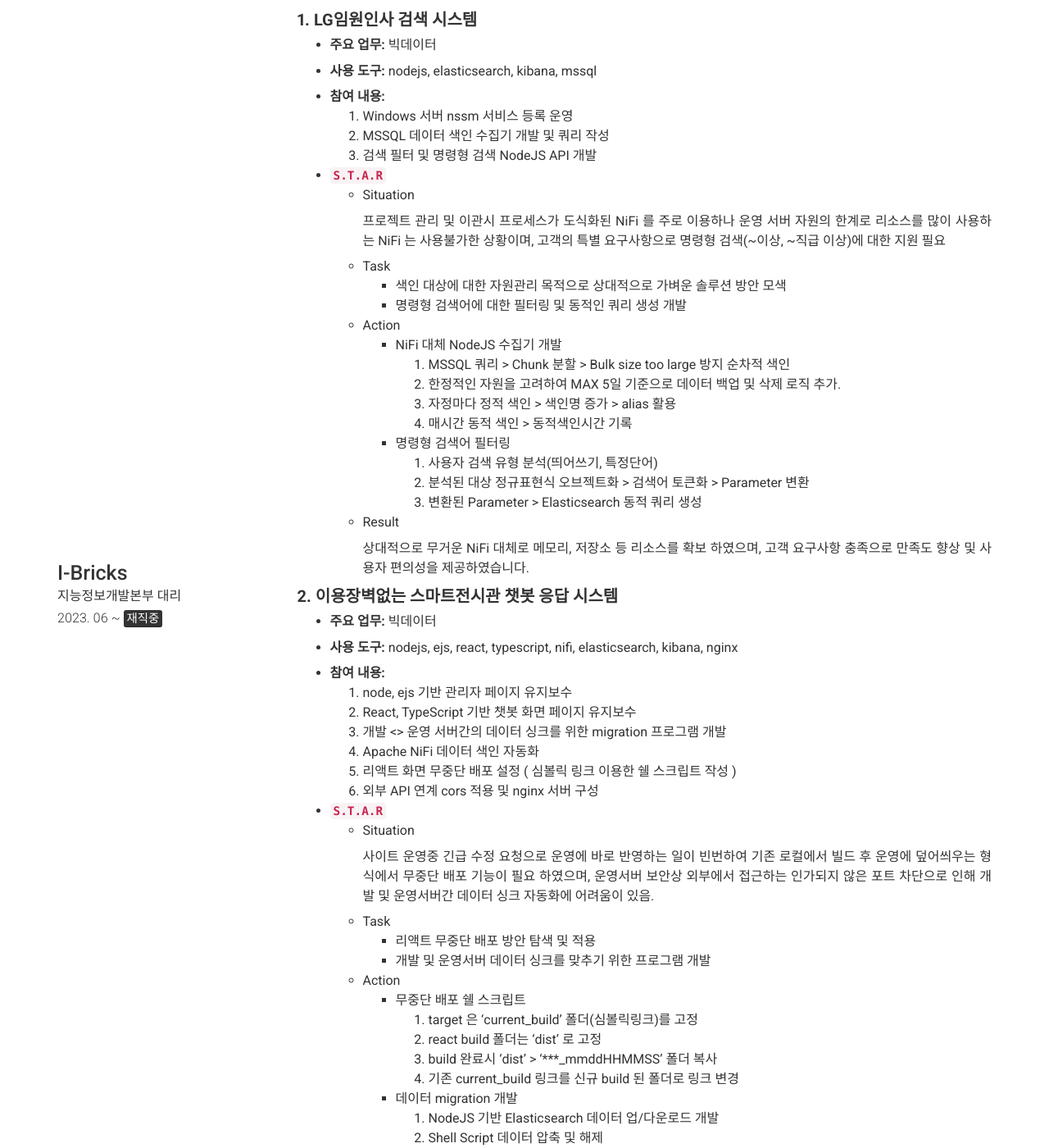
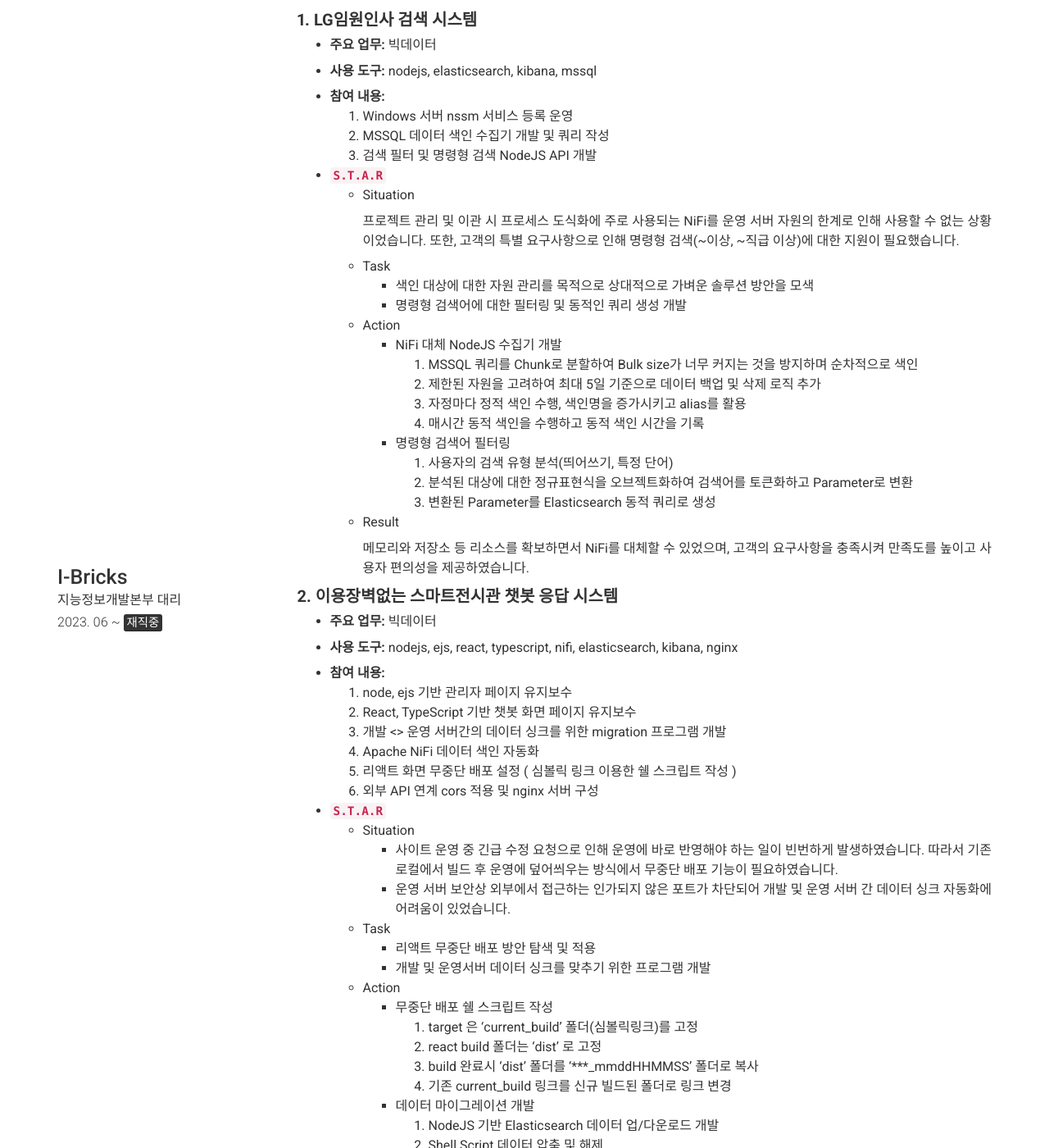
Before and after one commit to sihyeonleee/sihyeonleee.github.io, a Jekyll site: the page built from index.md, in a window 1280 px wide and 1400 px high, scrolled down 1855 px. Shown: the whole window at 82% size. Built offline with Jekyll 4.4.1, drawn with Linux system fonts in a browser that asks for light colours; nearby versions of some CDN libraries; some of the changed text lies outside the part shown.

Commit message:
no message

```diff
--- a/_config.yml
+++ b/_config.yml
@@ -183,26 +183,26 @@ content:
           - **`S.T.A.R`**
             - Situation
 
-              프로젝트 관리 및 이관시 프로세스가 도식화된 NiFi 를 주로 이용하나
-              운영 서버 자원의 한계로 리소스를 많이 사용하는 NiFi 는 사용불가한 상황이며,
-              고객의 특별 요구사항으로 명령형 검색(~이상, ~직급 이상)에 대한 지원 필요
+              프로젝트 관리 및 이관 시 프로세스 도식화에 주로 사용되는 NiFi를 운영
+              서버 자원의 한계로 인해 사용할 수 없는 상황이었습니다. 또한, 고객의
+              특별 요구사항으로 인해 명령형 검색(~이상, ~직급 이상)에 대한 지원이 필요했습니다.
             - Task
-              - 색인 대상에 대한 자원관리 목적으로 상대적으로 가벼운 솔루션 방안 모색
+              - 색인 대상에 대한 자원 관리를 목적으로 상대적으로 가벼운 솔루션 방안을 모색
               - 명령형 검색어에 대한 필터링 및 동적인 쿼리 생성 개발
             - Action
               - NiFi 대체 NodeJS 수집기 개발
-                1. MSSQL 쿼리 > Chunk 분할 > Bulk size too large 방지 순차적 색인
-                2. 한정적인 자원을 고려하여 MAX 5일 기준으로 데이터 백업 및 삭제 로직 추가.
-                3. 자정마다 정적 색인 > 색인명 증가 > alias 활용
-                4. 매시간 동적 색인 > 동적색인시간 기록
+                1. MSSQL 쿼리를 Chunk로 분할하여 Bulk size가 너무 커지는 것을 방지하며 순차적으로 색인
+                2. 제한된 자원을 고려하여 최대 5일 기준으로 데이터 백업 및 삭제 로직 추가
+                3. 자정마다 정적 색인 수행, 색인명을 증가시키고 alias를 활용
+                4. 매시간 동적 색인을 수행하고 동적 색인 시간을 기록
               - 명령형 검색어 필터링
-                1. 사용자 검색 유형 분석(띄어쓰기, 특정단어)
-                2. 분석된 대상 정규표현식 오브젝트화 > 검색어 토큰화 > Parameter 변환
-                3. 변환된 Parameter > Elasticsearch 동적 쿼리 생성
+                1. 사용자의 검색 유형 분석(띄어쓰기, 특정 단어)
+                2. 분석된 대상에 대한 정규표현식을 오브젝트화하여 검색어를 토큰화하고 Parameter로 변환
+                3. 변환된 Parameter를 Elasticsearch 동적 쿼리로 생성
             - Result
 
-                상대적으로 무거운 NiFi 대체로 메모리, 저장소 등 리소스를 확보 하였으며,
-                고객 요구사항 충족으로 만족도 향상 및 사용자 편의성을 제공하였습니다.
+                메모리와 저장소 등 리소스를 확보하면서 NiFi를 대체할 수 있었으며,
+                고객의 요구사항을 충족시켜 만족도를 높이고 사용자 편의성을 제공하였습니다.
 
           **2. 이용장벽없는 스마트전시관 챗봇 응답 시스템**
           ---
@@ -222,29 +222,29 @@ content:
 
           - **`S.T.A.R`**
             - Situation
-
-              사이트 운영중 긴급 수정 요청으로 운영에 바로 반영하는 일이 빈번하여
-              기존 로컬에서 빌드 후 운영에 덮어씌우는 형식에서 무중단 배포 기능이 필요 하였으며,
-              운영서버 보안상 외부에서 접근하는 인가되지 않은 포트 차단으로 인해 개발
-              및 운영서버간 데이터 싱크 자동화에 어려움이 있음.
+              - 사이트 운영 중 긴급 수정 요청으로 인해 운영에 바로 반영해야
+                하는 일이 빈번하게 발생하였습니다. 따라서 기존 로컬에서 빌드
+                후 운영에 덮어씌우는 방식에서 무중단 배포 기능이 필요하였습니다.
+              - 운영 서버 보안상 외부에서 접근하는 인가되지 않은 포트가 차단되어
+                개발 및 운영 서버 간 데이터 싱크 자동화에 어려움이 있었습니다.
 
             - Task
               - 리액트 무중단 배포 방안 탐색 및 적용
               - 개발 및 운영서버 데이터 싱크를 맞추기 위한 프로그램 개발
             - Action
-              - 무중단 배포 쉘 스크립트
+              - 무중단 배포 쉘 스크립트 작성
                 1. target 은 'current_build' 폴더(심볼릭링크)를 고정
                 2. react build 폴더는 'dist' 로 고정
-                3. build 완료시 'dist' > '***_mmddHHMMSS' 폴더 복사
-                4. 기존 current_build 링크를 신규 build 된 폴더로 링크 변경
-              - 데이터 migration 개발
+                3. build 완료시 'dist' 폴더를 '***_mmddHHMMSS' 폴더로 복사
+                4. 기존 current_build 링크를 신규 빌드된 폴더로 링크 변경
+              - 데이터 마이그레이션 개발
                 1. NodeJS 기반 Elasticsearch 데이터 업/다운로드 개발
                 2. Shell Script 데이터 압축 및 해제
-                3. 개발/운영 압축 데이터 > 사이트의 API로 전송
+                3. 개발/운영 압축 데이터를 사이트의 API를 통해 전송
             - Result
 
-                전체적인 사이트 유지보수를 위한 개발공수가 줄었으며, 시간이 단축되어
-                사용자, 개발자 모두 만족하는 시스템을 구성하였습니다. 이후 프로젝트
+                전체적인 사이트 유지보수를 위한 개발 공수가 줄었으며, 시간이 단축되어
+                사용자와 개발자 모두 만족하는 시스템을 구성하였습니다. 이후 프로젝트
                 이관(운영팀) 시에도 완성도가 높아 만족스러운 인수인계를 하였습니다.
       - layout: left
         border: weak
```
